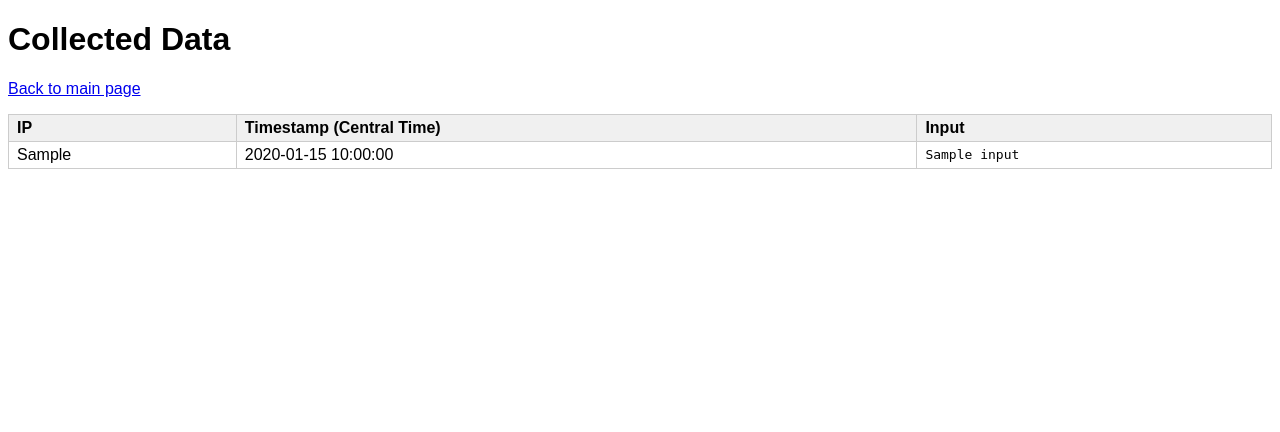
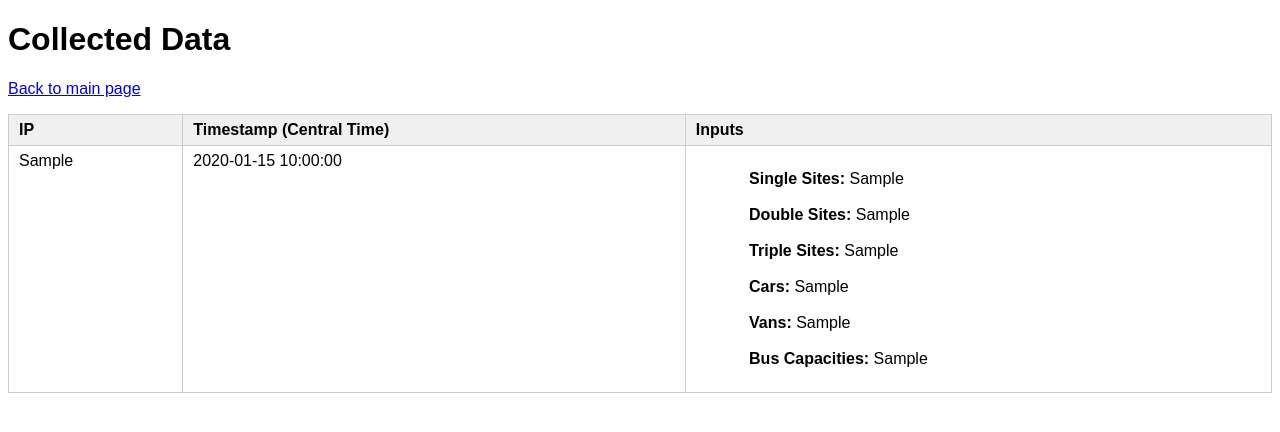
Before and after one commit to cbmckinstry/Clustering, a Flask app: template templates/data.html in a window 1280 px wide. Shown: the top 432 px of the page. Run offline with Flask 3, Linux system fonts and the light colour scheme; the template is opened without the code that fills it: most values are stand-ins (such as "Sample title", 1, 10 or a date in 2020).

Commit message:
Updated data

```diff
--- a/templates/data.html
+++ b/templates/data.html
@@ -5,13 +5,14 @@
     <title>Collected Data</title>
     <style>
         body { font-family: sans-serif; }
-        table { border-collapse: collapse; width: 100%; }
-        th, td { border: 1px solid #ccc; padding: 4px 8px; text-align: left; }
+        table { border-collapse: collapse; width: 100%; margin-bottom: 30px; }
+        th, td { border: 1px solid #ccc; padding: 6px 10px; text-align: left; vertical-align: top; }
         th { background: #f0f0f0; }
-        pre { margin: 0; white-space: pre-wrap; font-family: monospace; }
+        .input-box { white-space: pre-wrap; }
     </style>
 </head>
 <body>
+
 <h1>Collected Data</h1>
 <p><a href="{{ url_for('index') }}">Back to main page</a></p>
 
@@ -21,21 +22,32 @@
     <tr>
         <th>IP</th>
         <th>Timestamp (Central Time)</th>
-        <th>Input</th>
+        <th>Inputs</th>
     </tr>
     </thead>
     <tbody>
     {% for e in entries %}
     <tr>
-        <td>{{ e.ip or e["ip"] }}</td>
-        <td>{{ e.timestamp or e["timestamp"] }}</td>
-        <td><pre>{{ e.input or e["input"] }}</pre></td>
+        <td>{{ e.ip }}</td>
+        <td>{{ e.timestamp }}</td>
+
+        <!-- Clear labeled values -->
+        <td class="input-box">
+            <strong>Single Sites:</strong> {{ e.input.int1 }}<br>
+            <strong>Double Sites:</strong> {{ e.input.int2 }}<br>
+            <strong>Triple Sites:</strong> {{ e.input.int3 }}<br>
+            <strong>Cars:</strong> {{ e.input.int4 }}<br>
+            <strong>Vans:</strong> {{ e.input.int5 }}<br>
+            <strong>Bus Capacities:</strong> {{ e.input.int_list }}
+        </td>
+
     </tr>
     {% endfor %}
     </tbody>
 </table>
 {% else %}
-<p>No entries yet.</p>
+<p>No entries logged yet.</p>
 {% endif %}
+
 </body>
 </html>
```
